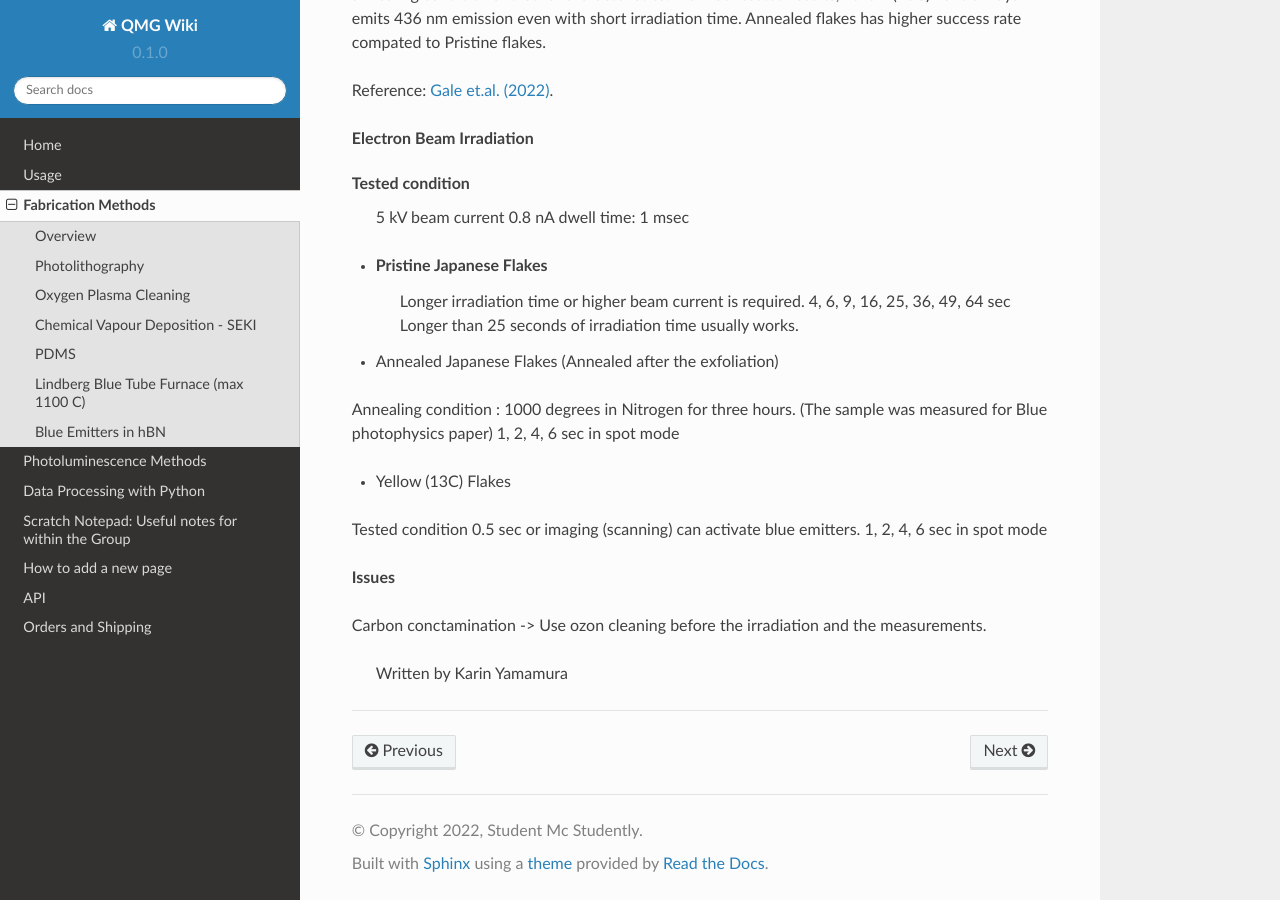
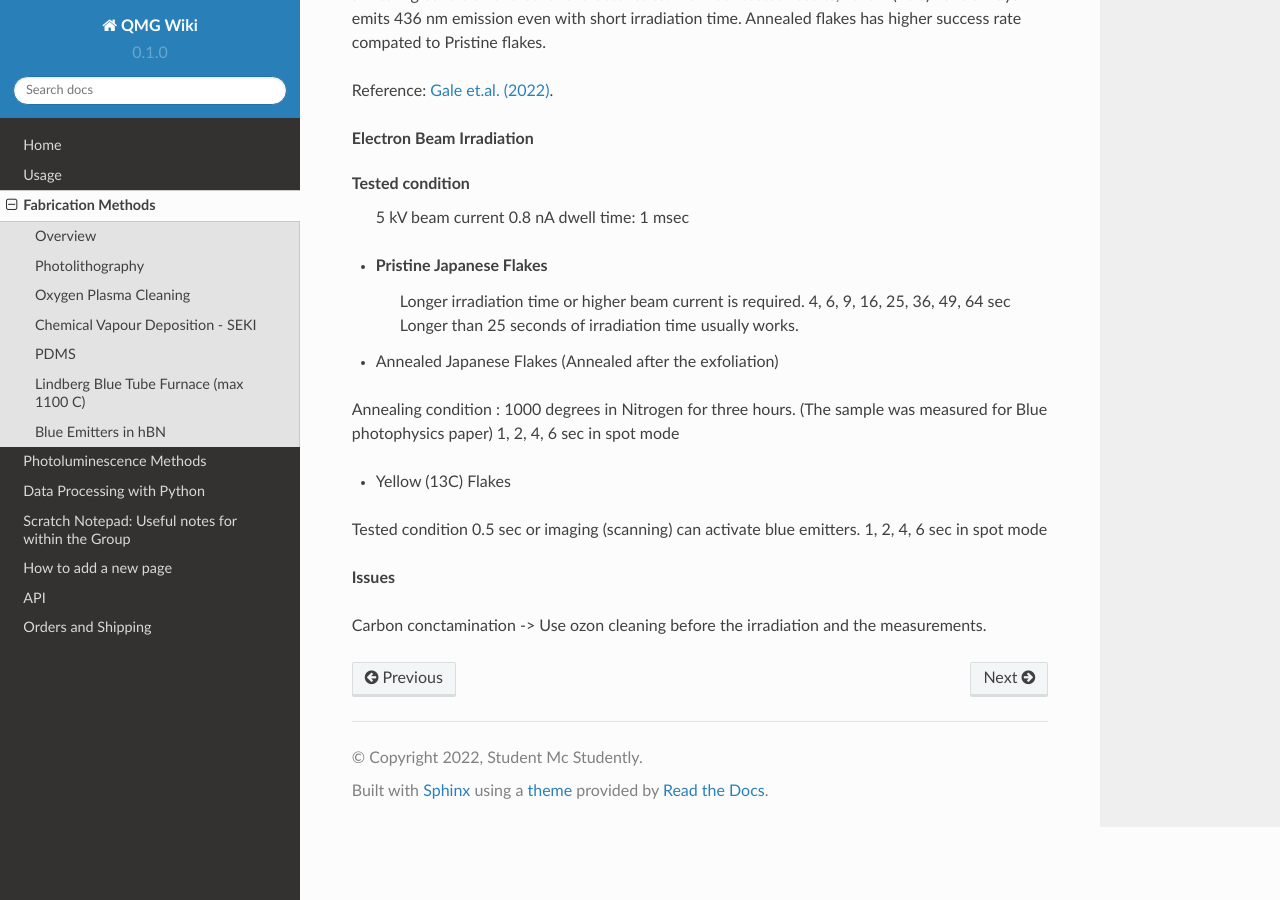
Before and after one commit to quantum-materials-group/QMG-wiki, a Sphinx documentation site: the page built from docs/pages/fab_sop.rst, in a window 1280 px wide and 900 px high, scrolled down 5044 px. Built offline with Sphinx 7.4.7 and the Read the Docs theme 2.0.0, drawn with Linux system fonts in a browser that asks for light colours.

Commit message:
Update fab_sop.rst

```diff
--- a/docs/pages/fab_sop.rst
+++ b/docs/pages/fab_sop.rst
@@ -299,8 +299,3 @@ Tested condition
 
 Carbon conctamination
 -> Use ozon cleaning before the irradiation and the measurements.
-
-                                                                    Written by Karin Yamamura
-
-
-============
```
